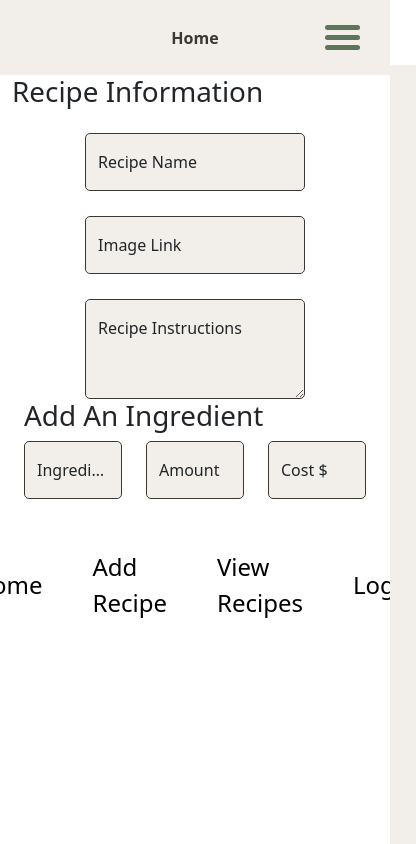
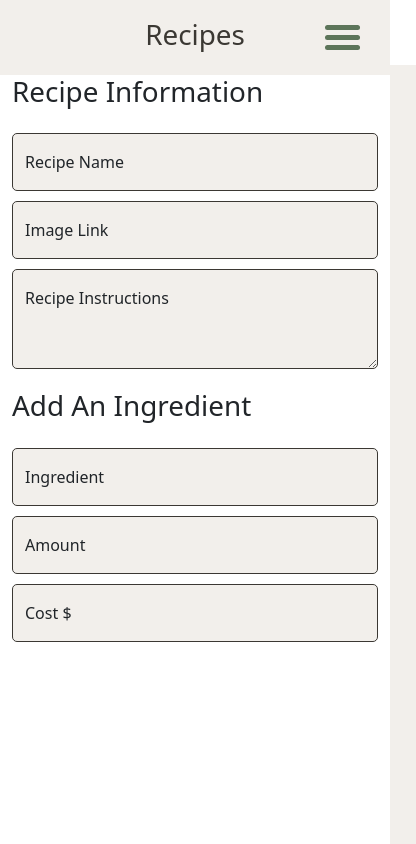
Before and after one commit to thefourthlion/recipes, a Next.js app in the folder client/: page /add-recipe in a window 390 px wide. Shown: the whole page, 416 px wide, since content can reach past the window. Built offline with nearby package versions, Linux system fonts and the light colour scheme.

Commit message:
make website responsive

```diff
--- a/client/components/Footer.js
+++ b/client/components/Footer.js
@@ -3,7 +3,7 @@ import Link from "next/link";
 
 const Footer = () => {
   return (
-    <div className="Footer">
+    <div className="Footer phone-none">
       <div className="container">
         <li>
           <Link href="/">Home</Link>
--- a/client/components/Navbar.js
+++ b/client/components/Navbar.js
@@ -29,7 +29,7 @@ export default function Navbar() {
       </ul>
 
       <Link href="/" className="pc-none">
-        Home
+        <h1>Recipes</h1>
       </Link>
 
       <div className="burger" onClick={() => setShowLinks(!showLinks)}>
--- a/client/pages/add-recipe.js
+++ b/client/pages/add-recipe.js
@@ -104,11 +104,11 @@ const AddRecipe = () => {
             }}
           />
         </FloatingLabel>
-        <Container fluid="md" className="ingredient-container">
+        {/* <Container className="ingredient-container"> */}
         {/* // form for adding ingredients to the recipe  */}
         <h1>Add An Ingredient</h1>
         <Row>
-            <Col>
+          <Col className="ing-inputs" md>
             <FloatingLabel className="search-input-label" label="Ingredient">
               <Form.Control
                 className="search-input-form-control search-input"
@@ -121,7 +121,7 @@ const AddRecipe = () => {
               ></Form.Control>
             </FloatingLabel>
           </Col>
-            <Col>
+          <Col className="ing-inputs" md>
             <FloatingLabel className="search-input-label" label="Amount">
               <Form.Control
                 className="search-input-form-control search-input"
@@ -134,7 +134,7 @@ const AddRecipe = () => {
               ></Form.Control>
             </FloatingLabel>
           </Col>
-            <Col>
+          <Col className="ing-inputs" md>
             <FloatingLabel className="search-input-label" label="Cost $">
               <Form.Control
                 className="search-input-form-control search-input"
@@ -148,7 +148,7 @@ const AddRecipe = () => {
             </FloatingLabel>
           </Col>
         </Row>
-        </Container>
+        {/* </Container> */}
         {/* // If there are ingredients, show them */}
         {ingredients.length > 0 && (
           <Container>
--- a/client/pages/index.js
+++ b/client/pages/index.js
@@ -6,10 +6,8 @@ export default function Home() {
   return (
     <div className="Home">
       <AddRecipe />
-      <hr />
       <ServingCostCalc />
       <IngredientCostCalc />
-      <hr />
       <Recipes />
     </div>
   );
--- a/client/styles/AddRecipe.scss
+++ b/client/styles/AddRecipe.scss
@@ -1,8 +1,8 @@
 .AddRecipe {
   margin-top: 75px;
 
-  .show-ing-btn {
-    margin: 25px 0 12.5px 0;
+  .ing-inputs {
+    margin-bottom: 10px;
   }
 
   .submit-btn {
@@ -10,8 +10,7 @@
   }
 
   .recipe-inputs {
-    width: calc(50vw + 25px);
-    margin: 25px auto 0 auto;
+    margin-top: 10px;
   }
   .ingredient-containers {
     display: flex;
--- a/client/styles/IngredientCostCalc.scss
+++ b/client/styles/IngredientCostCalc.scss
@@ -1 +1,5 @@
-.CostCalc{}
+.IngredientCostCalc {
+  .ing-inputs {
+    margin-bottom: 10px;
+  }
+}
--- a/client/styles/Recipes.scss
+++ b/client/styles/Recipes.scss
@@ -1,3 +1,3 @@
 .Recipes {
-  margin-top: 75px;
+  margin-bottom: 25px;
 }
--- a/client/styles/ServingCostCalc.scss
+++ b/client/styles/ServingCostCalc.scss
@@ -1 +1,5 @@
-.ServingCostCalc{}
+.ServingCostCalc {
+  .ing-inputs {
+    margin-bottom: 10px;
+  }
+}
--- a/client/styles/globals.scss
+++ b/client/styles/globals.scss
@@ -7,6 +7,11 @@
 }
 
 body {
+  overflow-x: auto;
+
+  h1 {
+    margin: 20px 0 25px 0;
+  }
   .search-input {
     background-color: $white;
     border-radius: 5px;
@@ -39,6 +44,12 @@ body {
     border-radius: 5px;
     box-shadow: 9px 9px 4px -6px hsla(0, 0%, 0%, 0.3);
   }
+
+  @media only screen and (max-width: 767px) {
+    button {
+      width: 100%;
+    }
+  }
 }
 
 @media only screen and (max-width: 900px) {
```
Also changed, not shown: client/components/IngredientCostCalc.js (+5 -8 lines), client/components/ServingCostCalc.js (+5 -10 lines), client/pages/login.js (+14 -1 lines). Lines whose indentation alone changed are shown as unchanged.
